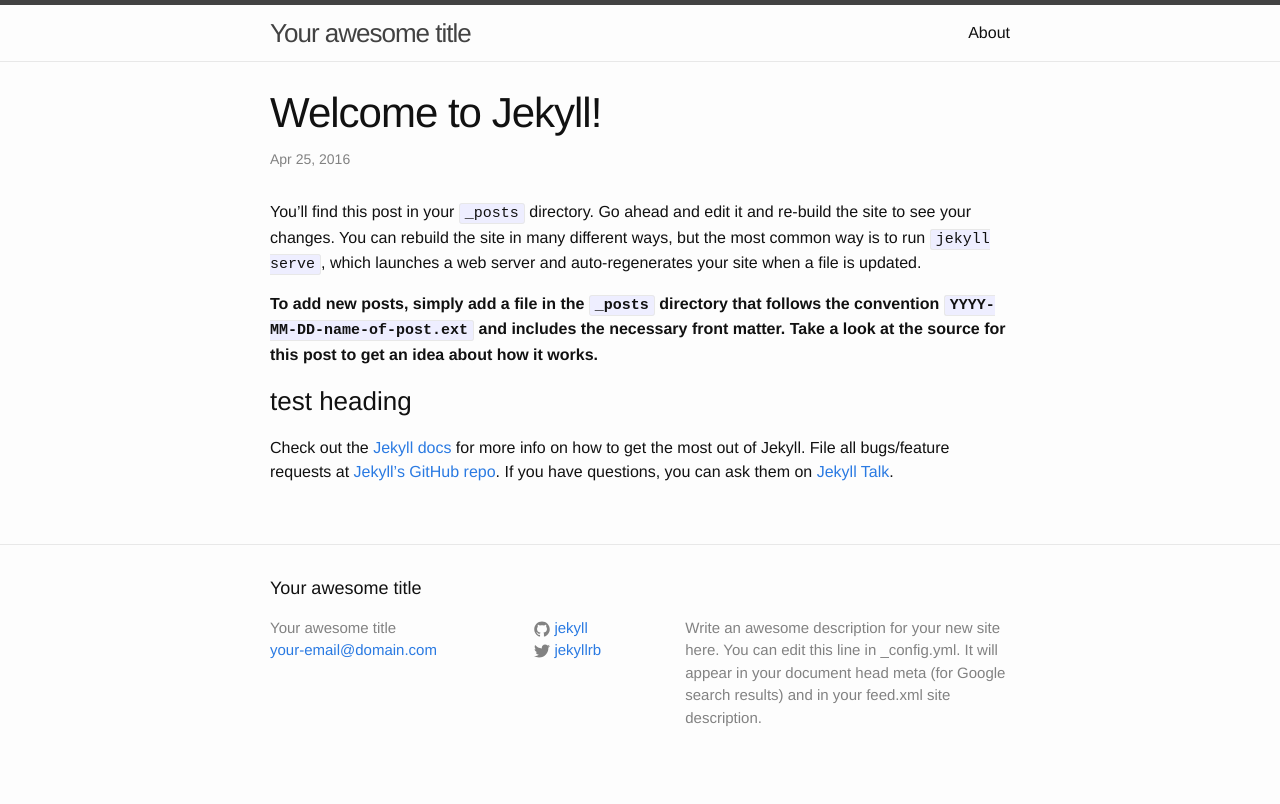
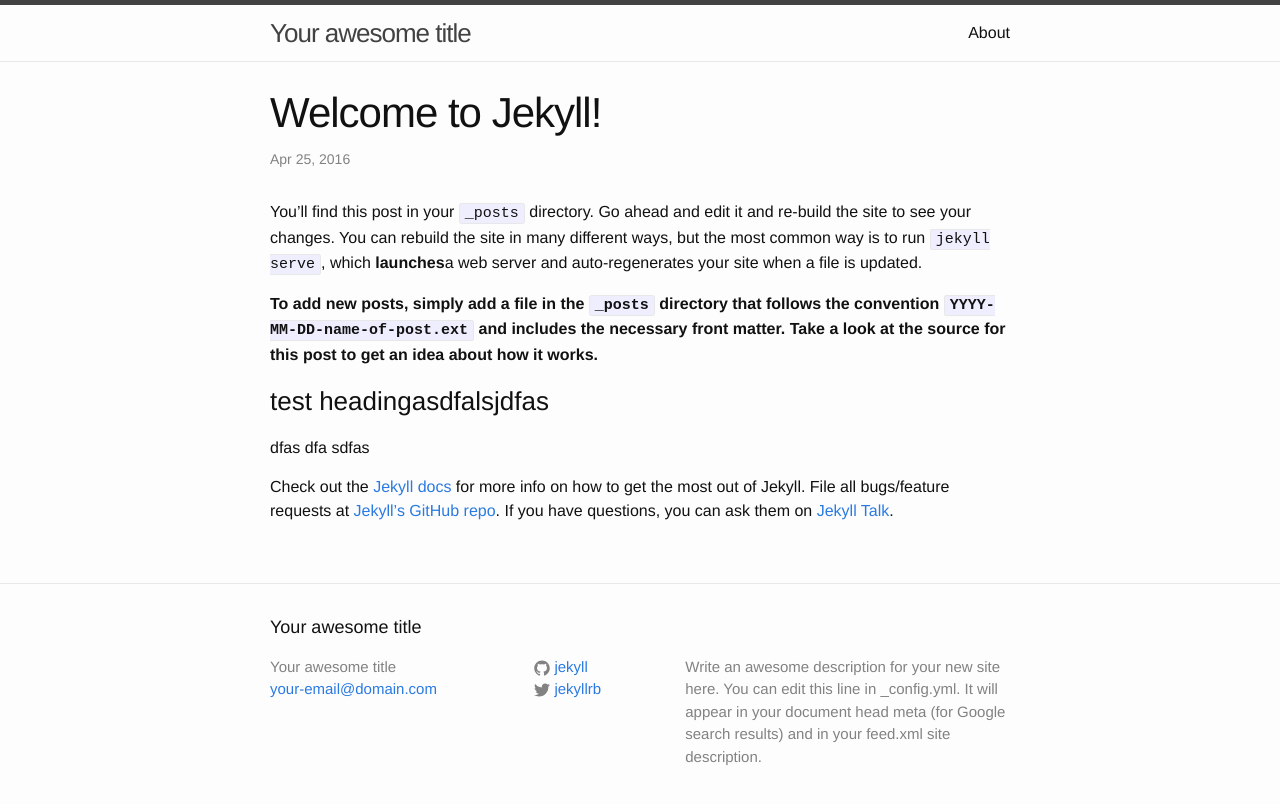
Before and after one commit to srivig/srivi.github.io, a Jekyll site: the page built from _posts/2016-04-25-welcome-to-jekyll.markdown, in a window 1280 px wide. Shown: the top 804 px of the page. Built offline with Jekyll 4.4.1, drawn with Linux system fonts in a browser that asks for light colours.

Commit message:
Update 2016-04-25-welcome-to-jekyll.markdown

```diff
--- a/_posts/2016-04-25-welcome-to-jekyll.markdown
+++ b/_posts/2016-04-25-welcome-to-jekyll.markdown
@@ -5,12 +5,14 @@ date: '2016-04-25 19:41:49 +0100'
 categories: jekyll update
 published: true
 ---
-You’ll find this post in your `_posts` directory. Go ahead and edit it and re-build the site to see your changes. You can rebuild the site in many different ways, but the most common way is to run `jekyll serve`, which launches a web server and auto-regenerates your site when a file is updated.
+You’ll find this post in your `_posts` directory. Go ahead and edit it and re-build the site to see your changes. You can rebuild the site in many different ways, but the most common way is to run `jekyll serve`, which **launches**a web server and auto-regenerates your site when a file is updated.
 
 **To add new posts, simply add a file in the `_posts` directory that follows the convention `YYYY-MM-DD-name-of-post.ext` and includes the necessary front matter. Take a look at the source for this post to get an idea about how it works.**
 
 
-### test heading
+### test headingasdfalsjdfas
+dfas dfa
+sdfas
 
 Check out the [Jekyll docs][jekyll-docs] for more info on how to get the most out of Jekyll. File all bugs/feature requests at [Jekyll’s GitHub repo][jekyll-gh]. If you have questions, you can ask them on [Jekyll Talk][jekyll-talk].
 
```
